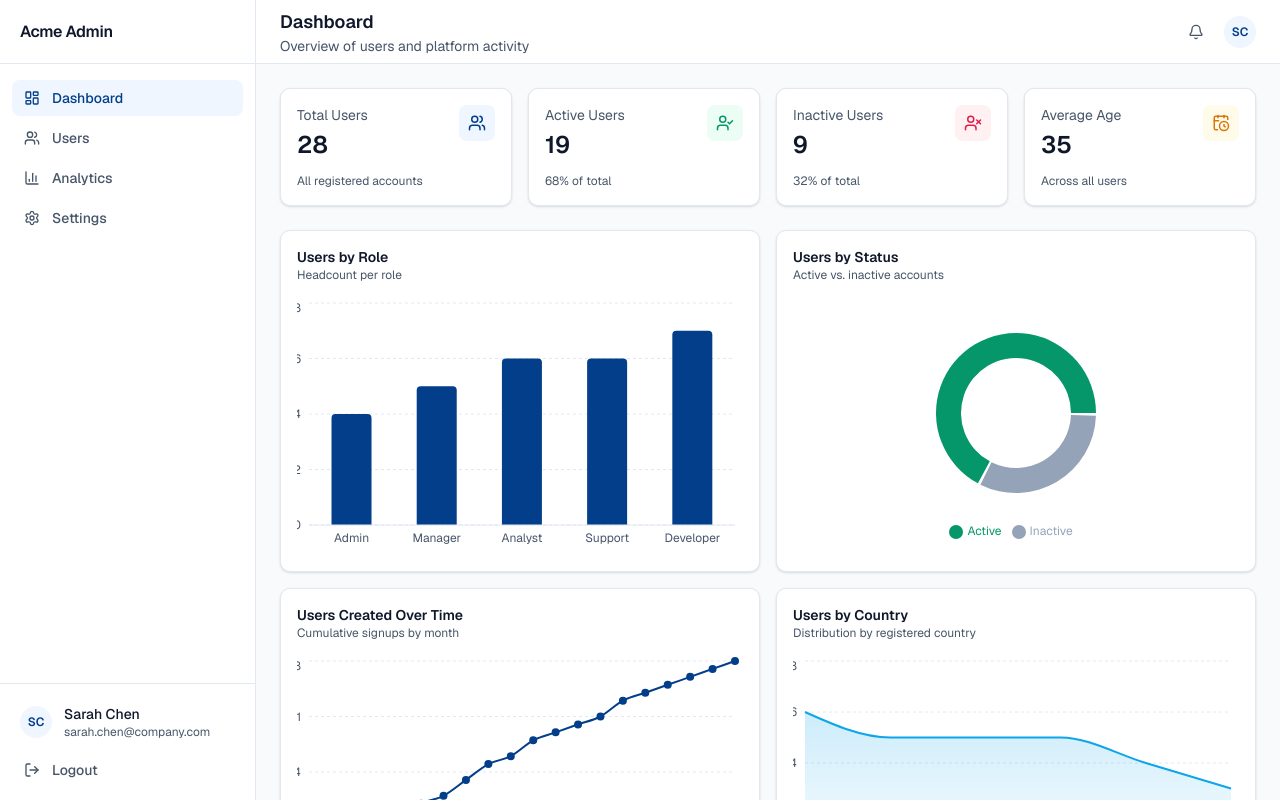
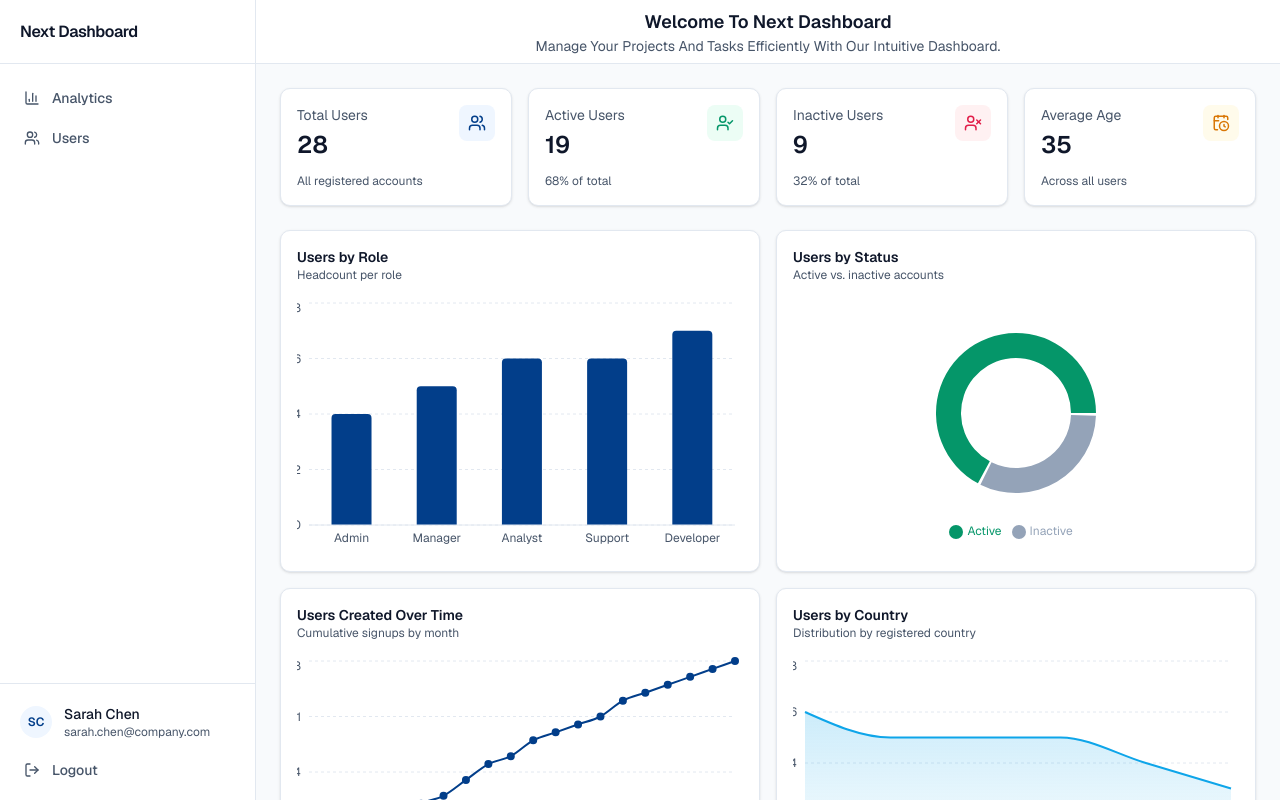
Before and after one commit to omnjja/Next-Dashboard, a Next.js app: page /dashboard in a window 1280 px wide. Shown: the top 800 px of the page. Built offline with nearby package versions, Linux system fonts and the light colour scheme.

Commit message:
feat(dashboard): enhance dashboard layout with improved sectioning and updated header content

```diff
--- a/app/dashboard/page.tsx
+++ b/app/dashboard/page.tsx
@@ -46,9 +46,14 @@ export default function DashboardPage() {
             <DashboardEmptyState />
           ) : (
             <div className="space-y-6">
-              <StatsCards users={users} />
-              <DashboardCharts users={users} />
-              <UsersTable users={users} />
+              <section id="analytics" className="scroll-mt-20 space-y-6">
+                <StatsCards users={users} />
+                <DashboardCharts users={users} />
+              </section>
+
+              <section id="users" className="scroll-mt-20">
+                <UsersTable users={users} />
+              </section>
             </div>
           )}
         </main>
--- a/features/dashboard/components/DashboardHeader.tsx
+++ b/features/dashboard/components/DashboardHeader.tsx
@@ -1,13 +1,7 @@
 "use client";
 
-import { Bell, Menu } from "lucide-react";
+import { Menu } from "lucide-react";
 import { Button } from "@/components/ui/button";
-import {
-  DropdownMenu,
-  DropdownMenuContent,
-  DropdownMenuItem,
-  DropdownMenuTrigger,
-} from "@/components/ui/dropdown-menu";
 
 type DashboardHeaderProps = {
   onOpenMobileSidebar: () => void;
@@ -26,38 +20,15 @@ export function DashboardHeader({ onOpenMobileSidebar }: DashboardHeaderProps) {
         <Menu className="h-5 w-5" />
       </Button>
 
-      <div className="min-w-0 flex-1">
-        <h1 className="truncate text-lg font-semibold text-text-primary">
-          Dashboard
+      <div className="flex flex-col items-center  min-w-0 flex-1">
+        <h1 className="truncate text-lg font-semibold text-text-primary capitalize">
+          welcome to next dashboard
         </h1>
-        <p className="hidden truncate text-sm text-text-muted sm:block">
-          Overview of users and platform activity
+        <p className="hidden truncate text-sm text-text-muted sm:block capitalize">
+          manage your projects and tasks efficiently with our intuitive dashboard.
         </p>
       </div>
 
-      <Button variant="ghost" size="icon" aria-label="Notifications">
-        <Bell className="h-5 w-5 text-text-muted" />
-      </Button>
-
-      <DropdownMenu>
-        <DropdownMenuTrigger asChild>
-          <button
-            type="button"
-            className="flex h-8 w-8 shrink-0 items-center justify-center rounded-full bg-brand-subtle text-xs font-semibold text-brand-primary"
-          >
-            SC
-          </button>
-        </DropdownMenuTrigger>
-        <DropdownMenuContent align="end">
-          <DropdownMenuItem disabled className="text-text-muted">
-            sarah.chen@company.com
-          </DropdownMenuItem>
-          <DropdownMenuItem>Profile settings</DropdownMenuItem>
-          <DropdownMenuItem className="text-btn-danger">
-            Logout
-          </DropdownMenuItem>
-        </DropdownMenuContent>
-      </DropdownMenu>
     </header>
   );
 }
--- a/features/dashboard/components/DashboardSidebar.tsx
+++ b/features/dashboard/components/DashboardSidebar.tsx
@@ -1,22 +1,14 @@
 "use client";
 
-import {
-  BarChart3,
-  LayoutDashboard,
-  LogOut,
-  Settings,
-  Users,
-} from "lucide-react";
+import { BarChart3, LogOut, Users } from "lucide-react";
 import { usePathname } from "next/navigation";
 import Link from "next/link";
 import { Sheet, SheetContent } from "@/components/ui/sheet";
 import { cn } from "@/lib/utils";
 
 const NAV_ITEMS = [
-  { label: "Dashboard", href: "/dashboard", icon: LayoutDashboard },
-  { label: "Users", href: "/dashboard/users", icon: Users },
-  { label: "Analytics", href: "/dashboard/analytics", icon: BarChart3 },
-  { label: "Settings", href: "/dashboard/settings", icon: Settings },
+  { label: "Analytics", href: "#analytics", icon: BarChart3 },
+  { label: "Users", href: "#users", icon: Users },
 ];
 
 // Replace with the real signed-in user once auth wiring is connected here.
@@ -30,16 +22,17 @@ function SidebarContent() {
   const pathname = usePathname();
 
   return (
-    <div className="flex h-full flex-col bg-light-card">
-      <div className="flex h-16 items-center border-b border-light-border px-5">
+    <div className="flex h-full min-h-0 flex-col bg-light-card">
+      <div className="flex h-16 shrink-0 items-center border-b border-light-border px-5">
         <span className="text-base font-semibold tracking-tight text-text-primary">
-          Acme Admin
+          Next Dashboard
         </span>
       </div>
 
-      <nav className="flex-1 space-y-1 px-3 py-4">
+      <nav className="min-h-0 flex-1 space-y-1 overflow-y-auto px-3 py-4">
         {NAV_ITEMS.map(({ label, href, icon: Icon }) => {
           const isActive = pathname === href;
+
           return (
             <Link
               key={href}
@@ -58,7 +51,7 @@ function SidebarContent() {
         })}
       </nav>
 
-      <div className="border-t border-light-border p-3">
+      <div className="shrink-0 border-t border-light-border p-3">
         <div className="flex items-center gap-3 rounded-md px-2 py-2">
           <div className="flex h-8 w-8 shrink-0 items-center justify-center rounded-full bg-brand-subtle text-xs font-semibold text-brand-primary">
             {CURRENT_USER.initials}
@@ -105,9 +98,9 @@ export function DashboardSidebar({
         </div>
       </aside>
 
-      {/* Mobile drawer */}
+      {/* Mobile sidebar */}
       <Sheet open={mobileOpen} onOpenChange={onMobileOpenChange}>
-        <SheetContent side="left" className="w-64 p-0">
+        <SheetContent side="left" className="h-full w-64 p-0">
           <SidebarContent />
         </SheetContent>
       </Sheet>
```
